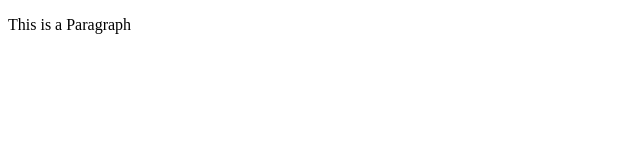
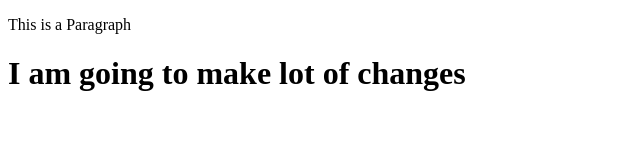
Before and after one commit to aman-reactjs/SEC_GIT_PROJECT, a plain HTML site: page Option-feature/index.html in a window 1280 px wide. Shown: the whole page, without its empty margins (0-640 px from the left). Drawn offline with Linux system fonts and the light colour scheme.

Commit message:
Update file

```diff
--- a/Option-feature/index.html
+++ b/Option-feature/index.html
@@ -7,5 +7,6 @@
 </head>
 <body>
     <p>This is a Paragraph</p>
+    <h1>I am going to make lot of changes</h1>
 </body>
 </html>
```
